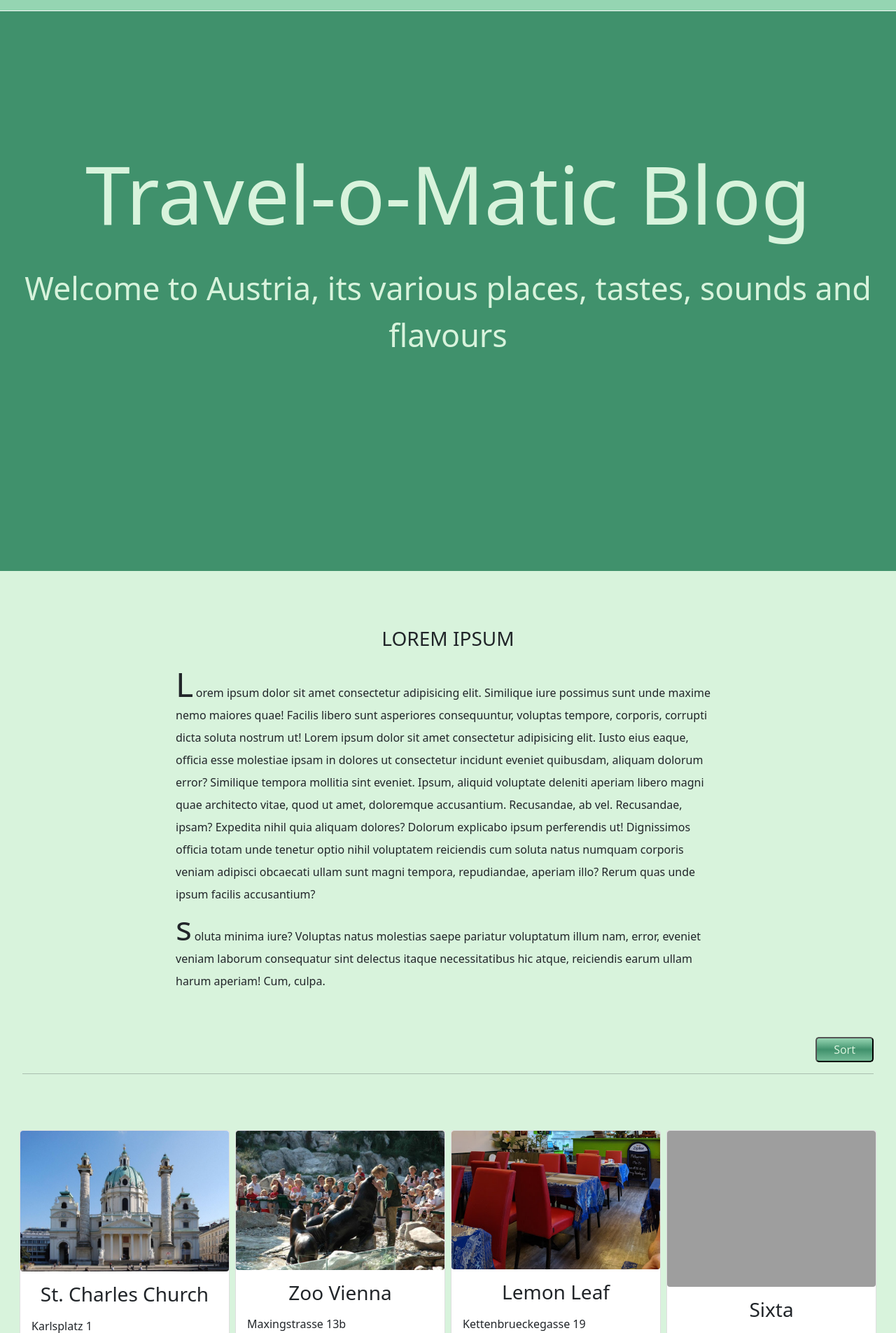
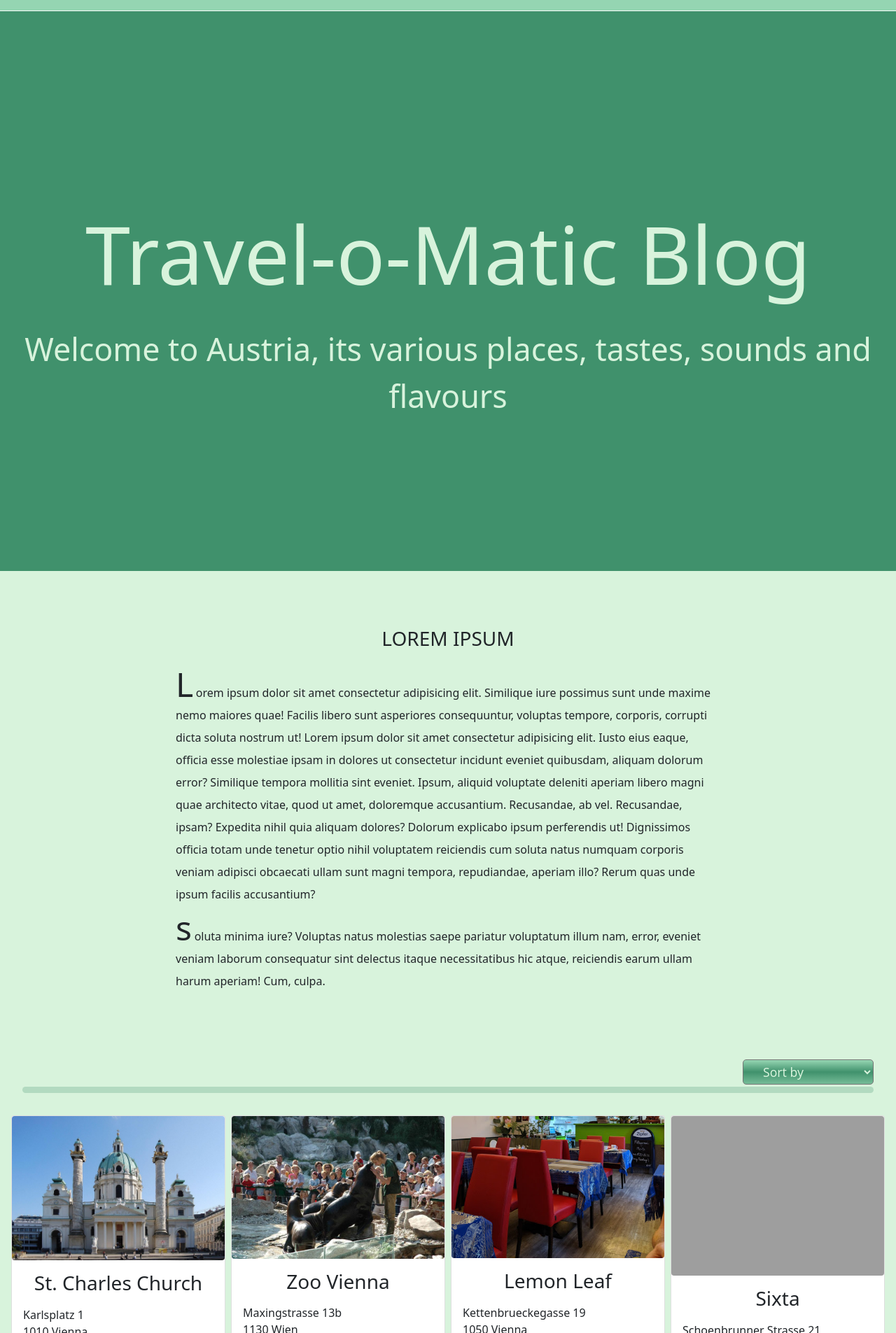
Before and after one commit to Henry-NS-2021/my_projects, a PHP site: page /home.html in a window 1280 px wide. Shown: the part 854-2759 px from the top of the page at 70% size. Run offline with PHP 8.4, Linux system fonts and the light colour scheme; some web fonts are replaced; grey boxes are pictures that could not be loaded.

Commit message:
sorting function added

```diff
--- a/CR-5/home.html
+++ b/CR-5/home.html
@@ -44,13 +44,22 @@
 
     <!-- MAIN -->
     <main>
-      <!-- TO DO: Add sorting function  -->
+      <!-- Sort button  -->
       <div id="sort">
-        <p id="sort-button"><button>Sort</button></p>
+        <p>
+        <select id="sort-btn">
+          <option disabled selected>Sort by</option>
+          <option value="A-Z">Alphabet (A-Z)</option>
+          <option value="Z-A">Alphabet (Z-A)</option>
+        </select>
+        </p>
         <hr>
       </div>
-      <div id="output" class="container-fluid row mx-auto py-5"></div>
-
+      <section class="container-fluid">
+        <div id="output" class="row mx-auto pb-5">
+          <!-- Here come the events -->
+        </div>
+      </section>
     </main>
     <!-- FOOTER -->
     <footer class="py-5">
--- a/CR-5/script/CR-5_script.js
+++ b/CR-5/script/CR-5_script.js
@@ -2,7 +2,7 @@
 // ---------------------------------------- INSERT TEXT BEFORE THE BLOG ENTRIES
 let section = document.createElement("section");
 section.innerHTML = `
-<div id="intro">
+    <div id="intro">
     <h1>Travel-o-Matic Blog</h1>
     <p>Welcome to Austria, its various places, tastes, sounds and flavours</p>
     </div>
@@ -34,7 +34,7 @@ class Locations {
         <div id="card_settings" class="card my-2">
             <img id="card_img" class="card-img-top rounded" src="${this.img}" alt="${this.name}">
             <div class="card-body">
-                <h3 class="card-title text-center mb-3">${this.name}</h3>
+                <h3 class="card-title rounded-3 text-center mb-3">${this.name}</h3>
                 <p class="card-text">${this.street}<br>${this.zipCode} ${this.city}</p>`;
     }
     // format the dates
@@ -121,3 +121,49 @@ let eventsArray = [church, zoo, thai, sixta, kravitz, kristofferson];
 for (let value of eventsArray) {
     document.getElementById("output").innerHTML += value.display();
 }
+// ---------------------------------------- SORTING BUTOTN
+let sort_btn = document.getElementById("sort-btn");
+// eventListener for sorting
+sort_btn.addEventListener("change", () => {
+    // empty the DOM from event cards
+    document.getElementById("output").innerHTML = "";
+    if (sort_btn.value === "A-Z") { // if option "A-Z" selected
+        // sort array name property in ASCENDING order
+        let arrayAZ = eventsArray.sort((a, b) => {
+            if (a.name < b.name) {
+                return -1;
+            }
+            else if (a.name > b.name) {
+                return 1;
+            }
+            else {
+                return 0;
+            }
+        });
+        // loops through sorted array
+        for (let event of arrayAZ) {
+            document.getElementById("output").innerHTML += event.display();
+        }
+        // console.log(event)
+        console.log("Order is set to Ascendant");
+    }
+    else if (sort_btn.value === "Z-A") { // if option "Z-A" selected
+        // sort array name property in DESCENDING order
+        let arrayZA = eventsArray.sort((a, b) => {
+            if (a.name < b.name) {
+                return 1;
+            }
+            else if (a.name > b.name) {
+                return -1;
+            }
+            else {
+                return 0;
+            }
+        });
+        // loops through sorted array
+        for (let value of arrayZA) {
+            document.getElementById("output").innerHTML += value.display();
+        }
+        console.log("Order is set to Descendant");
+    }
+});
--- a/CR-5/style/CR-5_style.css
+++ b/CR-5/style/CR-5_style.css
@@ -7,6 +7,10 @@
   margin: 0;
   -webkit-box-sizing: border-box;
           box-sizing: border-box;
+}
+
+body {
+  background: #d8f3dc;
 }
 
 header {
@@ -48,7 +52,7 @@ main {
   height: 100vh;
   background: #40916c;
   color: #d8f3dc;
-  padding: 20vh 1rem 2rem;
+  padding: calc(50vh - clamp(1.75rem, 12vw, 12rem)) 1rem 2rem;
   text-align: center;
 }
 
@@ -85,21 +89,31 @@ article p {
 #sort {
   width: 95vw;
   text-align: right;
-  margin: 1rem auto;
+  margin: 6rem auto 1rem;
 }
 
-#sort button {
+#sort #sort-btn {
   padding: .25rem 1.5rem;
   font-weight: 500;
+  font-size: 1.1rem;
   border-radius: 5px;
   background-image: -webkit-gradient(linear, left top, left bottom, from(#95d5b2), color-stop(50%, #40916c), color-stop(130%, #95d5b2));
   background-image: linear-gradient(#95d5b2, #40916c 50%, #95d5b2 130%);
   color: #d8f3dc;
 }
 
+#sort #sort-btn option {
+  color: #40916c;
+  background: #d8f3dc;
+  font-size: .85rem;
+}
+
 #sort hr {
   width: 95vw;
-  margin: auto;
+  margin: -.8rem auto 0rem;
+  padding: .3rem 0rem;
+  background: #40916c;
+  border-radius: 50px;
 }
 
 footer {
@@ -143,12 +157,21 @@ footer {
     text-align: justify;
     margin-bottom: 1rem;
   }
-  #sort button {
+  #sort #sort-btn, #sort #sort-btn option {
+    color: white;
+  }
+  #sort #sort-btn {
     margin: 2rem 0rem -1rem;
     padding: .25rem 2.5rem;
     background-image: -webkit-gradient(linear, left top, left bottom, from(#c89d68), color-stop(10%, #746560), color-stop(80%, #746560), color-stop(110%, #c89d68));
     background-image: linear-gradient(#c89d68, #746560 10%, #746560 80%, #c89d68 110%);
-    color: white;
+  }
+  #sort #sort-btn option {
+    background: #c89d68;
+  }
+  #sort hr {
+    background: #312921;
+    margin-top: -.325rem;
   }
   footer {
     background: #746560;
--- a/CR-5/style/CR-5_style.sass
+++ b/CR-5/style/CR-5_style.sass
@@ -26,6 +26,9 @@ $font_fam: 'Ephesis', cursive
     padding: 0
     margin: 0
     box-sizing: border-box
+
+body
+    background: $background
 
 header
     position: relative
@@ -62,7 +65,7 @@ main
     height: 100vh
     background: $footer
     color: $background
-    padding: 20vh 1rem 2rem
+    padding: calc(50vh - clamp(1.75rem, 12vw, 12rem)) 1rem 2rem
     text-align: center
 
     h1
@@ -72,6 +75,7 @@ main
     p
         font-size: clamp(1rem, 3.5vw, 4.5rem)
 
+// text before the cards
 article
     max-width: clamp(50ch, 80vw, 85ch)
     margin: 10vh auto 8vh
@@ -89,22 +93,31 @@ article
     p
         line-height: 24pt
 
+    // sorting button
 #sort
     width: 95vw
-    // padding: 0rem 1rem
     text-align: right
-    margin: 1rem auto
+    margin: 6rem auto 1rem
 
-    button
+    #sort-btn
         padding: .25rem 1.5rem
         font-weight: 500
+        font-size: 1.1rem
         border-radius: 5px
         background-image: linear-gradient($navbar, $footer 50%, $navbar 130%)
         color: $background
 
+    #sort-btn option
+        color: $footer
+        background: $background
+        font-size: .85rem
+
     hr
         width: 95vw
-        margin: auto
+        margin: -.8rem auto 0rem
+        padding: .3rem 0rem
+        background: $footer
+        border-radius: 50px
 
 
 footer
@@ -150,11 +163,21 @@ footer
         margin-bottom: 1rem
 
     #sort
-        button
+
+        #sort-btn, #sort-btn option
+            color: white
+
+        #sort-btn
             margin: 2rem 0rem -1rem
             padding: .25rem 2.5rem
             background-image: linear-gradient($card_title, $card_footer_bg 10%, $card_footer_bg 80%, $card_title 110%)
-            color: white
+
+            option
+                background: $card_title
+
+        hr
+            background: $card_title_bg
+            margin-top: -.325rem
 
     footer
         background: $card_footer_bg
```
Also changed, not shown: CR-5/script/CR-5_script.ts (+55 -6 lines), 3 other files.
